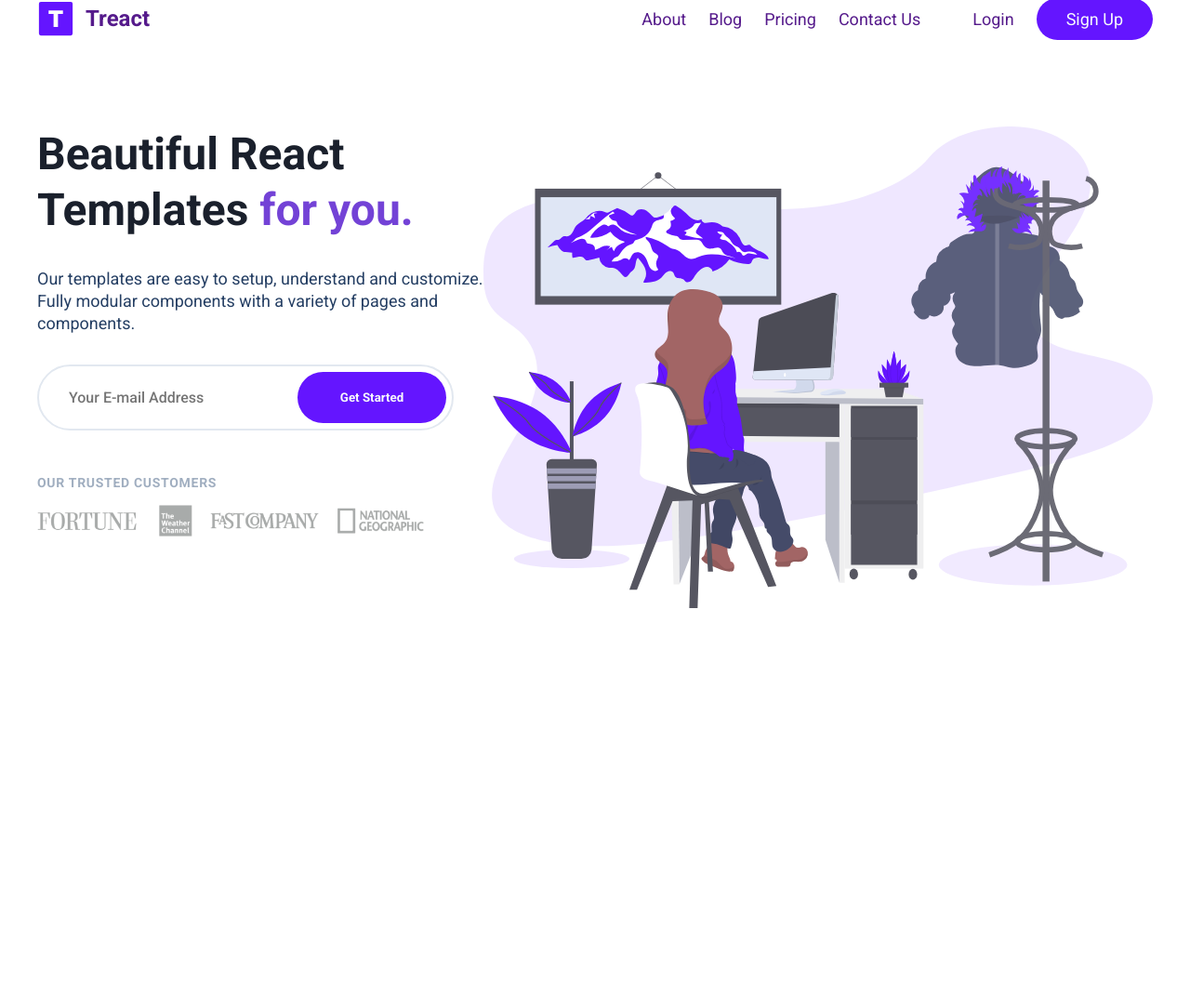
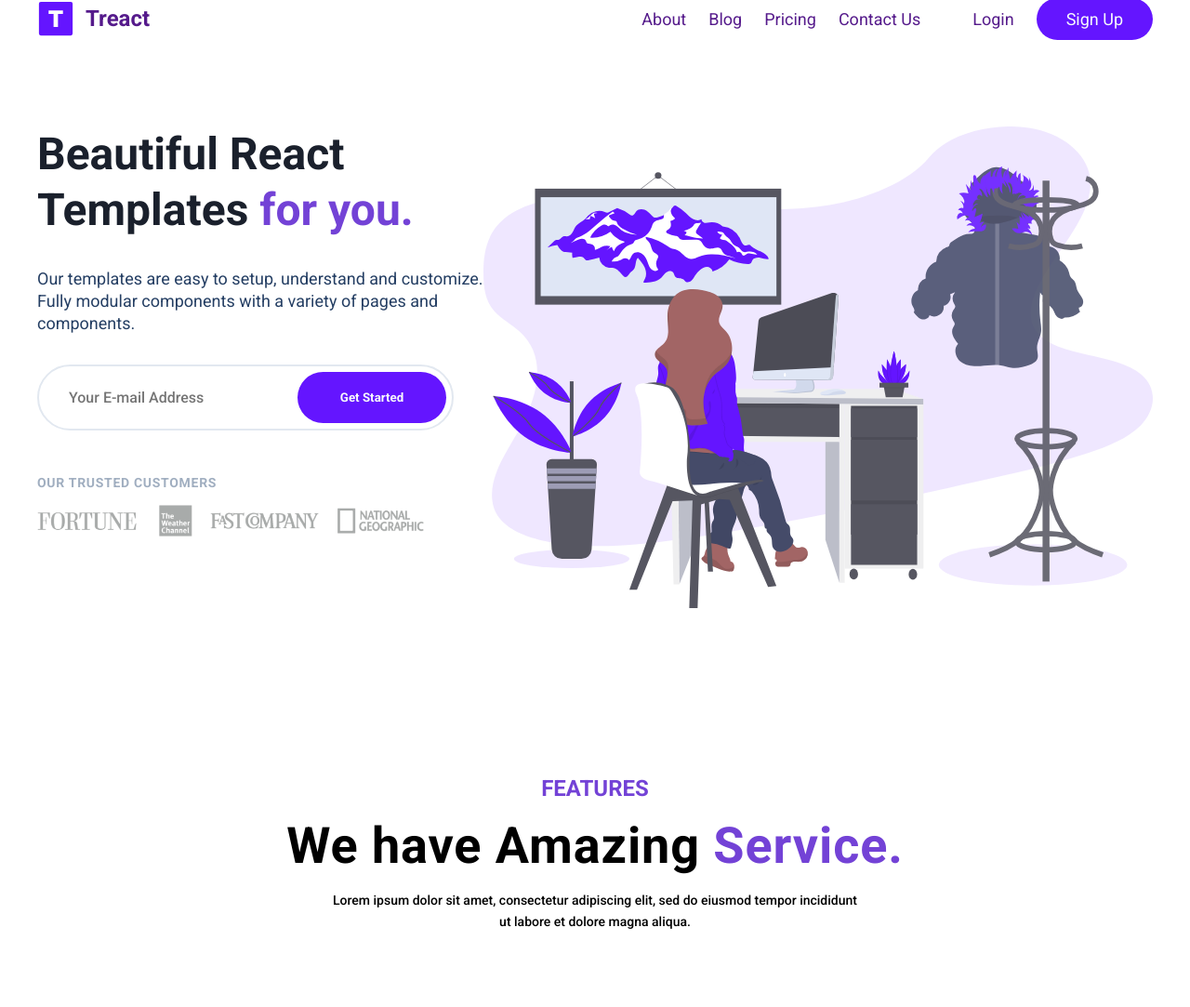
Before and after one commit to rafiantwan/Treact_clone, a plain HTML site: page index.html in a window 1280 px wide. Shown: the whole page at 93% size. Before the commit the page ends 800 px from the top, so only its background shows below. Drawn offline with Linux system fonts and the light colour scheme.

Commit message:
started features

```diff
--- a/index.html
+++ b/index.html
@@ -55,5 +55,25 @@
         </div>
     </header>
     </section>
+
+
+ <main>
+
+     <section id="Features">
+        <div class="features__container row">
+           <div class="title_features">
+            <h1><span class="purple">FEATURES</span></h1>
+           </div>
+           <div class="service__title">
+            <h2>We have Amazing <Span class="purple">Service.</Span></h2>
+           </div>
+           <div class="service_para">
+            <p>Lorem ipsum dolor sit amet, consectetur adipiscing elit, sed do eiusmod tempor incididunt ut labore et dolore magna aliqua.</p>
+           </div>
+
+        </div>
+    </section>
+
+</main>
 </body>
 </html>
--- a/styles.css
+++ b/styles.css
@@ -30,6 +30,9 @@ img {
 
 }
 
+/*
+NAV
+*/
 
 .nav__container {
     width: 100%;
@@ -86,8 +89,10 @@ li{
 
 }
 
+
+
 /*
-HEADER
+Landing page
 */
 
 .header_container {
@@ -185,3 +190,41 @@ HEADER
 .header_img-wrapper {
     max-width: 48rem;
 }
+
+/*
+FEATURES
+*/
+
+.features__container {
+    margin-left: auto;
+    margin-right: auto;
+    display: flex;
+    max-width: 1024px;
+    flex-flow: column wrap;
+    -webkit-box-align: center;
+    align-items: center;
+    padding-top: 5rem;
+    padding-bottom: 5rem;
+}
+
+.title_features {
+    font-weight: 700;
+    margin-bottom: 1rem;
+}
+
+.service__title {
+    text-align: center;
+    font-size: 2.25rem;
+    font-weight: 900;
+    letter-spacing: 0.025em;
+}
+
+.service_para {
+    margin-top: 1rem;
+    max-width: 36rem;
+    font-size: 0.875rem;
+    font-weight: 500;
+    line-height: 1.625;
+    width: 100%;
+    text-align: center;
+}
```
